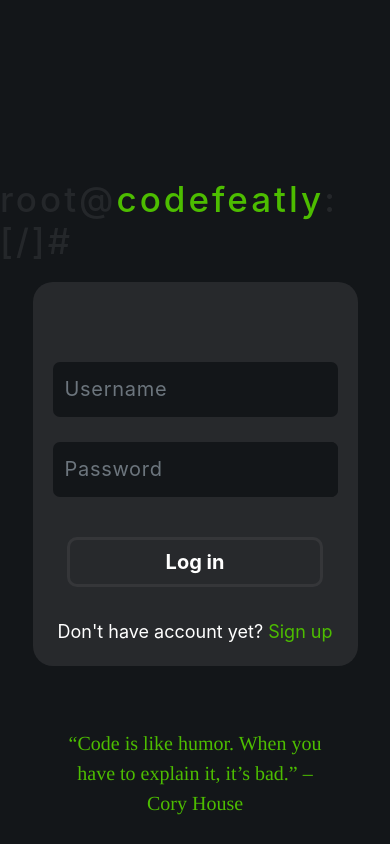
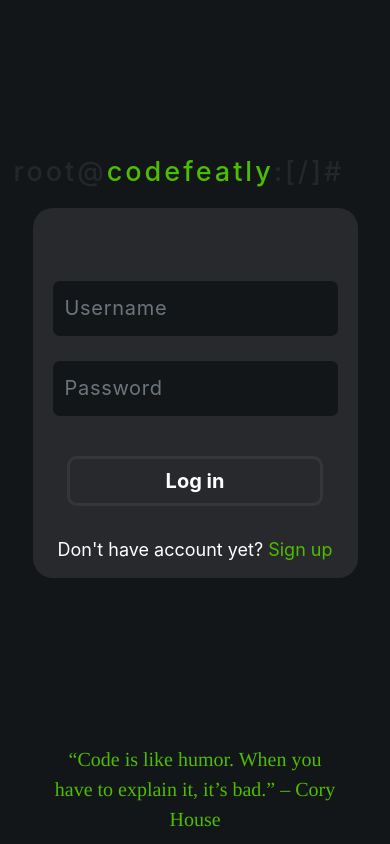
Before and after one commit to N0n3-github/codefeatly, a Django app: page / in a window 390 px wide. Run offline with Django 3.2, Linux system fonts and the light colour scheme; some libraries are stand-ins or nearby versions.

Commit message:
Fixed frontend problems

```diff
--- a/static/main/style.css
+++ b/static/main/style.css
@@ -5,23 +5,37 @@ body, .container-fluid {
     min-height: 100vh;
 }
 
-.container-fluid {
+.container-fluid, .content {
     align-items: center;
 }
 
-h1 {
-    font-size: 43px;
+.content {
+    width: 100%;
+    flex: 1 0 auto;
 }
 
 .title {
+    font-size: 43px;
     margin: 0 0 20px 0;
     letter-spacing: 3px;
     color: #27292ce6;
 }
 
-@media only screen and (max-width: 700px) {
-    h1 {
-        font-size: 35px;
+@media only screen and (max-width: 960px) {
+    .title {
+        font-size: 37px;
+    }
+}
+
+@media only screen and (max-width: 720px) {
+    .title {
+        font-size: 30px;
+    }
+}
+
+@media only screen and (max-width: 500px) {
+    .title {
+        font-size: 27px;
     }
 }
 
@@ -34,6 +48,7 @@ h1 {
 }
 
 .login-container {
+    min-height: 370px;
     padding: 20px;
 	background-color: #5556574f;
 	border-radius: 20px;
@@ -92,9 +107,17 @@ h1 {
     border-radius: 10px;
 }
 
-.btn-login:hover {
+.btn-login:hover,
+.btn-login:focus {
     width: 100%;
     background-color: rgba(77, 189, 0, 0.7);
+    color: #ffffff;
+    border: 3px solid #5556574f;
+    box-shadow: none;
+}
+
+p {
+    margin: 10px 0;
 }
 
 .signup-text {
@@ -113,9 +136,9 @@ a:hover {
 }
 
 .quote_container {
-    position: absolute;
+    width: 100%;
+    padding: 0;
     font-family: Times;
-    bottom: 10px;
     font-size: 20px;
     color: #4dbd00;
     text-align: center;
--- a/templates/main/index.html
+++ b/templates/main/index.html
@@ -12,6 +12,7 @@
     </head>
     <body>
         <div class="container-fluid d-flex flex-column justify-content-center">
+            <div class="content d-flex flex-column justify-content-center">
                 <h1 class="title">
                     root@<font class="green">codefeatly</font>:[/]# <font class="cursor green">█</font>
                 </h1>
@@ -28,7 +29,8 @@
                     <button class="form-control btn-login">Log in</button>
                     <p class="signup-text">Don't have account yet? <a href="signup">Sign up</a></p>
                 </div>
-            <div class="quote_container col-xl-5 col-lg-6 col-md-7 col-sm-9 col-9">
+            </div>
+            <div class="quote_container d-flex justify-content-center col-xl-5 col-lg-6 col-md-7 col-sm-9 col-9">
                 <p class="quote"></p>
             </div>
         </div>
--- a/templates/main/signup.html
+++ b/templates/main/signup.html
@@ -19,7 +19,6 @@
             </h1>
             <div class="signup-container d-flex flex-column justify-content-center col-xl-5 col-lg-6 col-md-7 col-sm-9 col-10">
                 <input class="form-control input" placeholder="Username" required>
-                <input class="form-control input" placeholder="E-mail" required>
                 <select class="form-control selectpicker show-tick" required title="Choose your rank :)">
                     <option>Lamer</option>
                     <option>Noob</option>
```
Also changed, not shown: static/main/signup.css (+23 -9 lines). Lines whose indentation alone changed are shown as unchanged.
